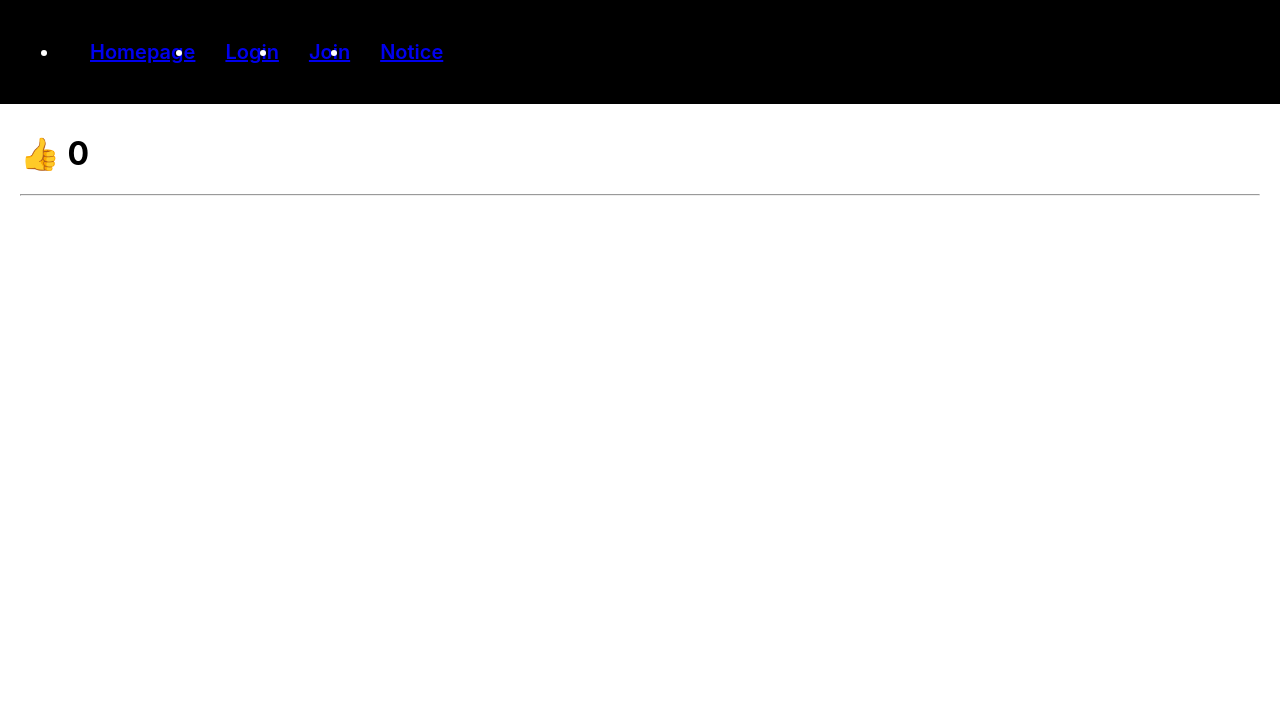
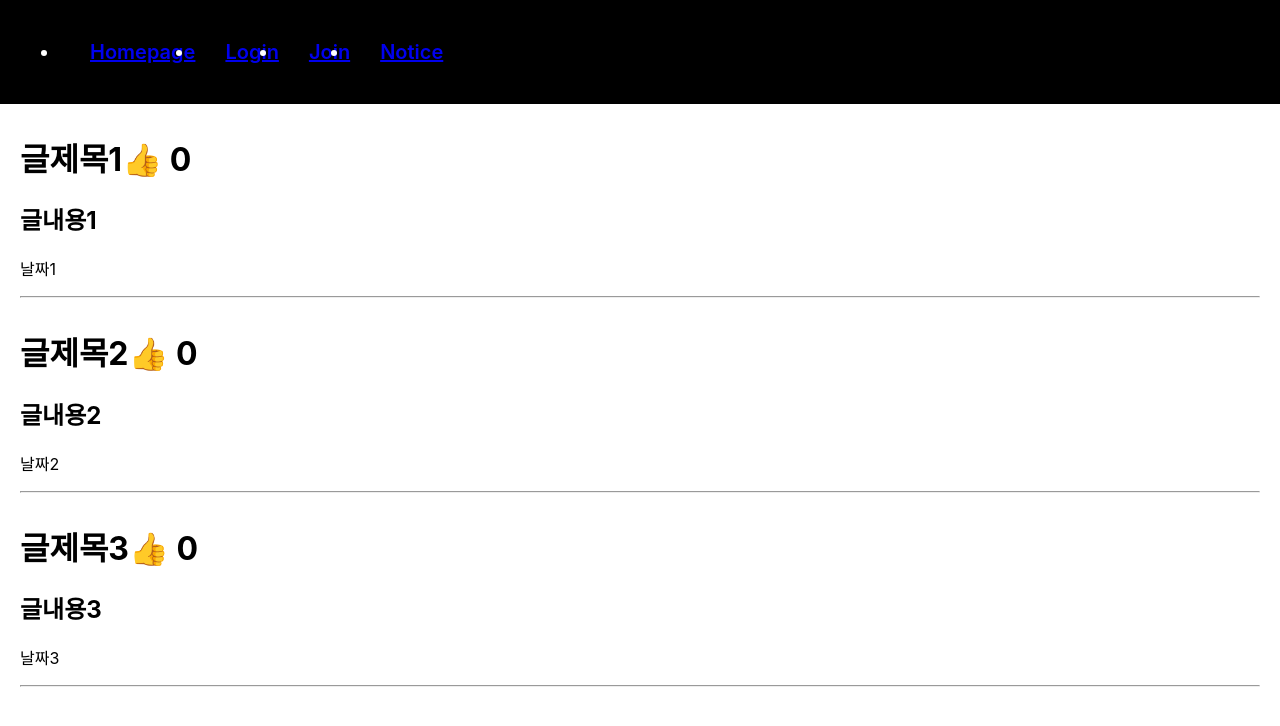
Before and after one commit to kimsunin/_regist_book, a React (Create React App) app: page /notice in a window 1280 px wide. Shown: the top 726 px of the page. Built offline with nearby package versions, Linux system fonts and the light colour scheme.

Commit message:
complete notice, edit join

```diff
--- a/src/App.js
+++ b/src/App.js
@@ -2,26 +2,34 @@
 import React, { useState } from "react";
 import "./App.css";
 import { BrowserRouter, Routes, Route } from "react-router-dom";
-import Posts from "./component/Posts";
+import Notice from "./component/Notice";
 import Join from "./component/Join";
-import Topmenu from "./component/Topmenu";
+import Topmenu, { HomeContent } from "./component/Home";
 import Login, { LoginBar } from "./component/Login";
 function App() {
   return (
     <div className="App">
       <BrowserRouter>
         <Routes>
-          <Route path={"/"} element={<Topmenu />}></Route>
+          <Route
+            path={"/"}
+            element={
+              <>
+                <Topmenu />
+                <HomeContent />
+              </>
+            }
+          ></Route>
           <Route
             path={"/notice"}
             element={
               <>
                 <Topmenu />
-                <Posts />
+                <Notice />
               </>
             }
           ></Route>
-            <Route
+          <Route
             path={"/join"}
             element={
               <>
@@ -30,9 +38,6 @@ function App() {
               </>
             }
           ></Route>
-          {/* <Route path={"/join"} element={}></Route>
-          <Route path={"/login"} element={}></Route> */}
-          {/* <Route path={"/join"} element={}></Route> */}
           <Route
             path={"/login"}
             element={
--- a/src/component/Topmenu.js
+++ b/src/component/Home.js
@@ -28,3 +28,6 @@ export default function Topmenu() {
     </nav>
   );
 }
+export function HomeContent() {
+  return <h2>Homepage</h2>;
+}
--- a/src/component/Join.js
+++ b/src/component/Join.js
@@ -1,5 +1,11 @@
-export default function Join(){
-    return(
+import { useNavigate } from "react-router-dom";
+
+export default function Join() {
+  const movePage = useNavigate();
+  function moveLogin() {
+    movePage("/login");
+  }
+  return (
     <div className="join">
       <div id="join-id">
         <h2>회원가입</h2>
@@ -9,11 +15,21 @@ export default function Join(){
       <div id="password">
         <div id="join-password1">
           <span>비밀번호</span>
-                <input type="password" required maxLength="20" placeholder="password"></input>
+          <input
+            type="password"
+            required
+            maxLength="20"
+            placeholder="password"
+          ></input>
         </div>
         <div id="join-password2">
           <span>비밀번호확인</span>
-                <input type="password" required maxLength="20" placeholder="passwordagain"></input>
+          <input
+            type="password"
+            required
+            maxLength="20"
+            placeholder="passwordagain"
+          ></input>
         </div>
       </div>
       <div id="join-email">
@@ -24,8 +40,7 @@ export default function Join(){
         <span>이름</span>
         <input type="text" required maxLength="10" placeholder="name"></input>
       </div>
-            <button>이미아이디가있으신가요?</button>
-            <button>회원가입</button>
+      <button onClick={moveLogin}>이미아이디가있으신가요?</button>
     </div>
-    )
+  );
 }
--- a/src/component/Login.js
+++ b/src/component/Login.js
@@ -33,16 +33,12 @@ export function LoginBar() {
     <nav id="loginBar">
       <ul>
         <span>
-          <button
-            onClick={moveLoginFind}
-            className="menuLink"
-            href="/login/find"
-          >
+          <button onClick={moveLoginFind} className="menuLink">
             Find ID/Pw
           </button>
         </span>
         <span>
-          <button onClick={moveJoin} className="menuLink" href="/join">
+          <button onClick={moveJoin} className="menuLink">
             Join
           </button>
         </span>
--- a/src/component/Posts.js
+++ b/src/component/Notice.js
@@ -1,7 +1,7 @@
 /* eslint-disable */
 import React, { useState } from "react";
 
-export default function Posts(props) {
+export function Posts(props) {
   let num = 0;
   let [title, tFun] = useState(["글제목1", "글제목2", "글제목3"]);
   let [context, cFun] = useState(["글내용1", "글내용2", "글내용3"]);
@@ -26,3 +26,13 @@ export default function Posts(props) {
     </div>
   );
 }
+export default function Notice() {
+  let num = 0;
+  return (
+    <div>
+      <Posts num={num++} />
+      <Posts num={num++} />
+      <Posts num={num++} />
+    </div>
+  );
+}
```
Lines whose indentation alone changed are shown as unchanged.
